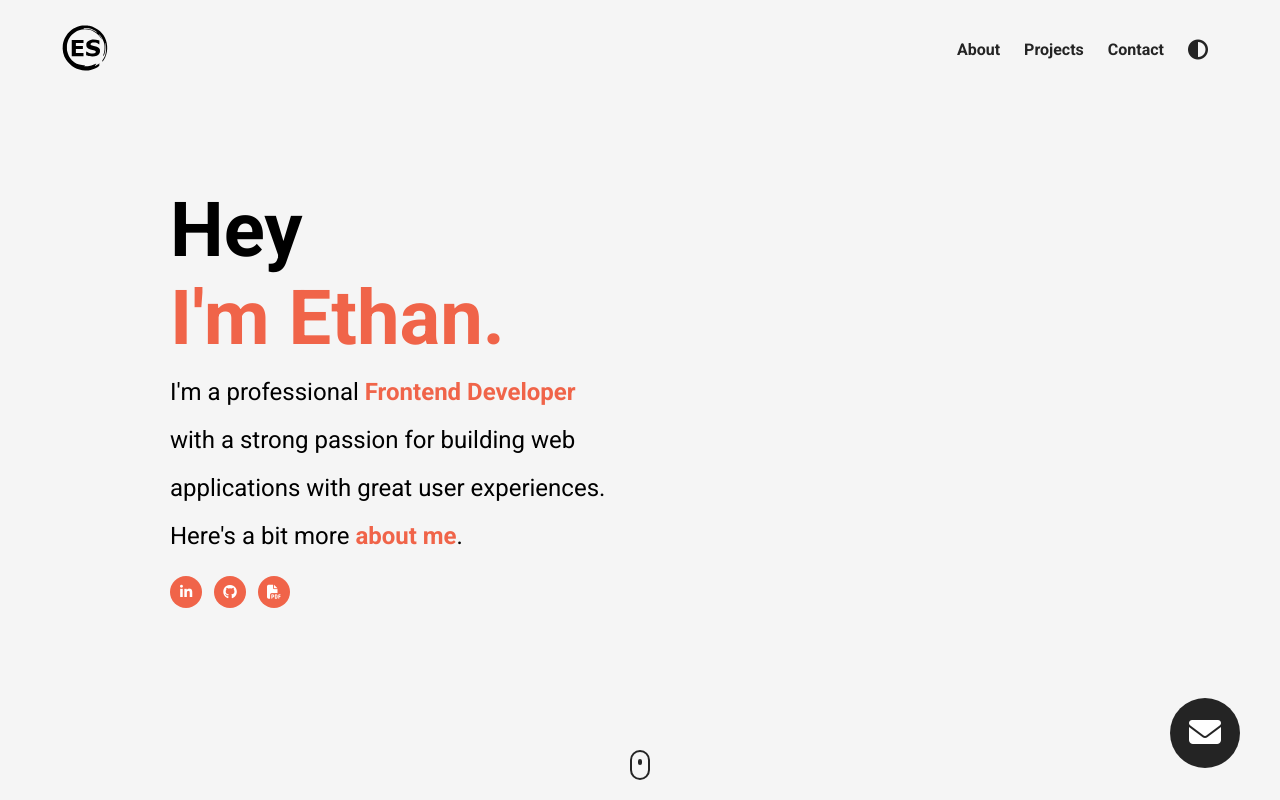
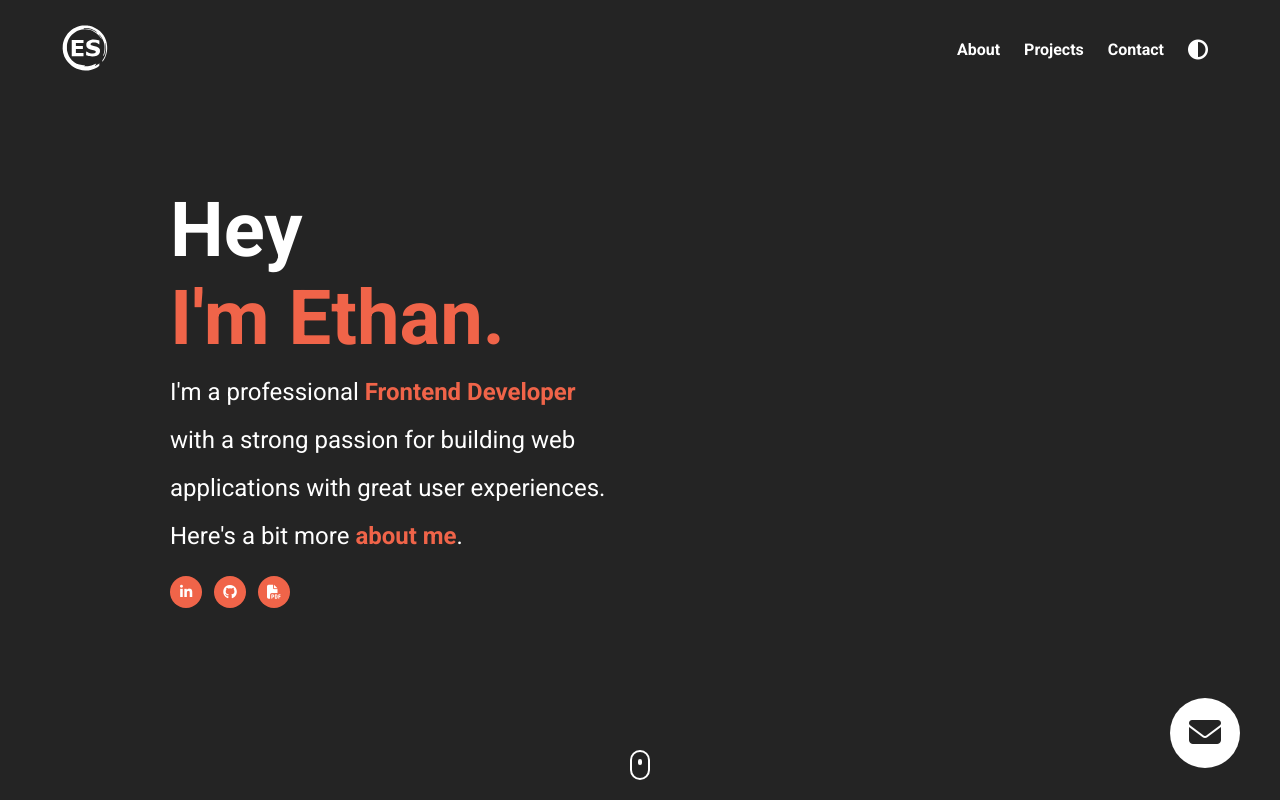
Before and after one commit to ethansalonga/ethansalonga.github.io, a plain HTML site: page index.html in a window 1280 px wide. Both pictures are taken after a click on the item 1198 px from the left and 50 px from the top of the page. Shown: the top 800 px of the page. Drawn offline with nearby package versions, Linux system fonts and the light colour scheme; files whose address does not match are found by name.

Commit message:
Add dark mode

```diff
--- a/index.html
+++ b/index.html
@@ -50,7 +50,7 @@
               >Contact</a
             >
           </li>
-          <li class="nav__link click">
+          <li class="nav__link click" onclick="toggleContrast()">
             <a
               href="#"
               class="nav__link--anchor link__hover-effect link__hover-effect--black"
--- a/index.js
+++ b/index.js
@@ -1,3 +1,15 @@
+let isModalOpen = false
+let contrastToggle = false
+
+function toggleContrast() {
+  contrastToggle = !contrastToggle
+  if (contrastToggle) {
+    document.body.classList += " dark-theme"
+  } else {
+    document.body.classList.remove("dark-theme")
+  }
+}
+
 function contact(event) {
   event.preventDefault()
   const loading = document.querySelector(".modal__overlay--loading")
@@ -22,7 +34,6 @@ function contact(event) {
     })
 }
 
-let isModalOpen = false
 function toggleModal() {
   if (isModalOpen) {
     isModalOpen = false
--- a/style.css
+++ b/style.css
@@ -26,6 +26,7 @@ button {
 
 section {
   background-color: rgb(245, 245, 245);
+  transition: all 300ms ease;
 }
 
 input,
@@ -141,6 +142,37 @@ nav,
   opacity: 0;
   visibility: hidden;
   transition: all 400ms;
+}
+
+.dark-theme .title,
+.dark-theme .section__title,
+.dark-theme .section__sub-title,
+.dark-theme .nav__link--anchor,
+.dark-theme .fa-circle-half-stroke,
+.dark-theme .header__para {
+  color: white;
+}
+
+.dark-theme section {
+  background-color: #242424;
+}
+
+.dark-theme #personal-logo {
+  filter: invert(1);
+}
+
+.dark-theme .scroll__icon {
+  border-color: white;
+}
+
+.dark-theme .scroll__icon:after,
+.dark-theme .link__hover-effect--black:after {
+  background-color: white;
+}
+
+.dark-theme .mail__btn {
+  background-color: white;
+  color: #242424;
 }
 
 /*
```
